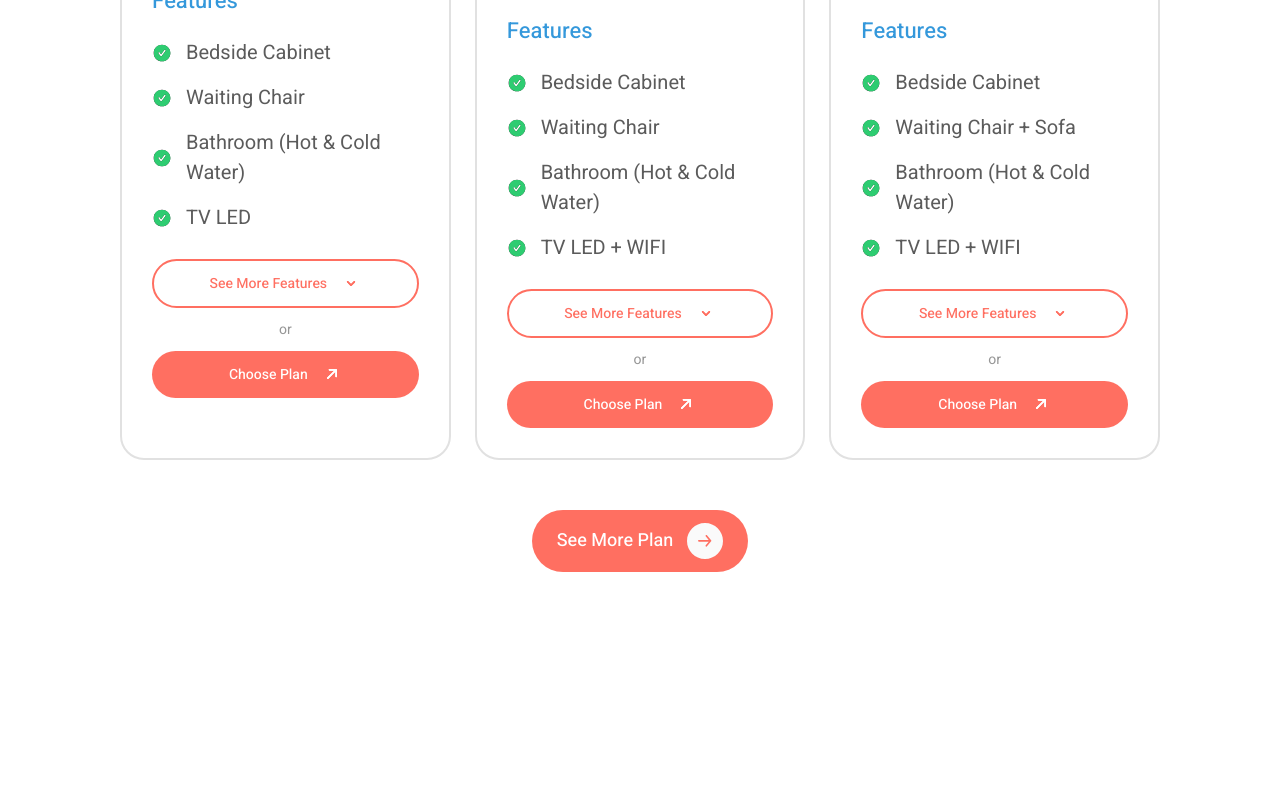
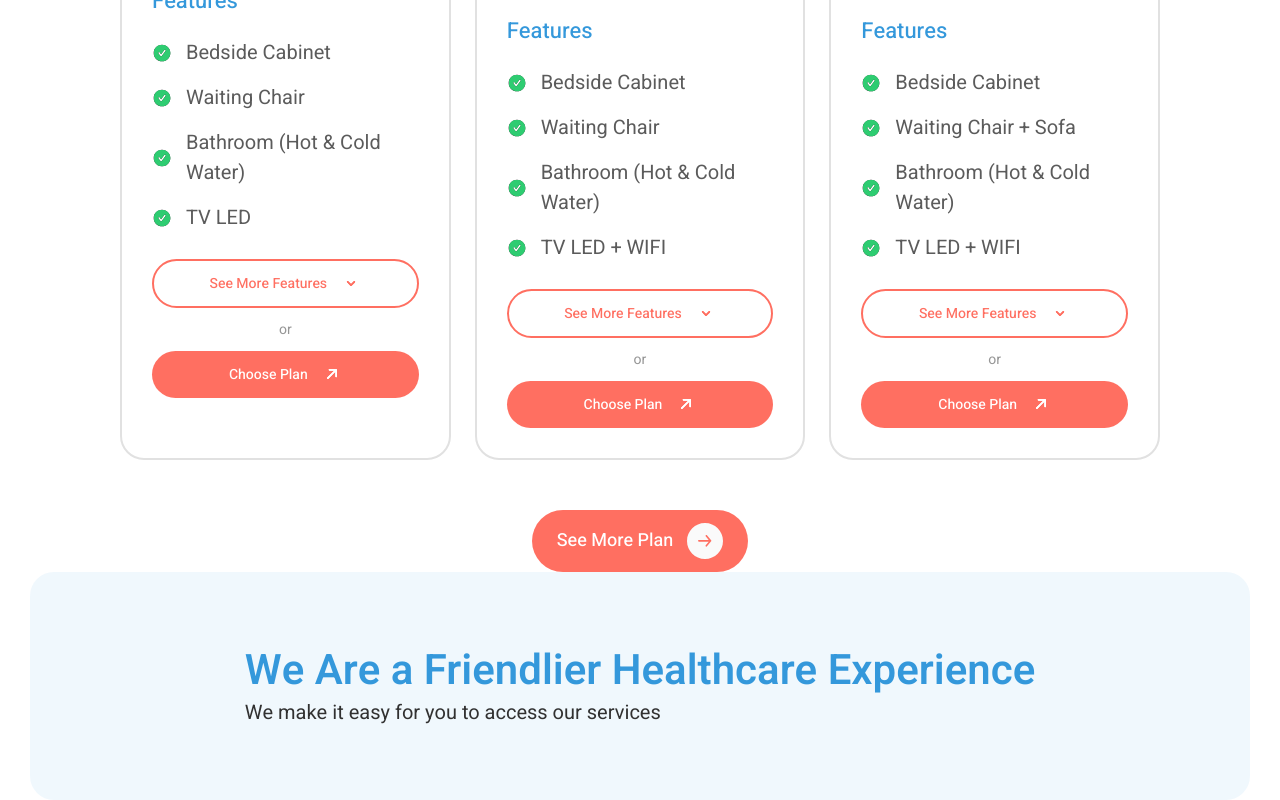
Before and after one commit to Rexenpai-cmd/wellness-landing-page, a React (Vite) app: page / in a window 1280 px wide. Shown: the part 6442-7242 px from the top of the page. Before the commit the page ends 7014 px from the top, so only its background shows below. Built offline with nearby package versions, Linux system fonts and the light colour scheme.

Commit message:
fix(Header): fix Header component staggering issue when menu is closed on small and medium devices

```diff
--- a/src/App.jsx
+++ b/src/App.jsx
@@ -9,6 +9,7 @@ import Services from "./screens/Services";
 import Doctors from "./screens/Doctors";
 import Appointment from "./screens/Appointment";
 import Pricing from "./screens/Pricing";
+import Experience from "./screens/Experience";
 
 const App = () => {
     return (
@@ -22,6 +23,7 @@ const App = () => {
                 <Services />
                 <Doctors />
                 <Pricing />
+                <Experience />
             </div>
         </>
     );
--- a/src/components/Header.jsx
+++ b/src/components/Header.jsx
@@ -28,7 +28,7 @@ const Header = () => {
 
                 <img src={wellness} alt="Wellness" className="z-10" />
                 <nav
-                    className={`${menu ? "opacity-100 pointer-events-auto" : "opacity-0 pointer-events-none lg:pointer-events-auto lg:opacity-100"} flex fixed top-0 left-0 bottom-0 right-0 transition-opacity duration-300 ease-in-out lg:flex lg:static lg:mx-auto`}
+                    className={`${menu ? "block pointer-events-auto" : "hidden pointer-events-none lg:pointer-events-auto lg:opacity-100"} flex fixed top-0 left-0 bottom-0 right-0 lg:flex lg:static lg:mx-auto`}
                 >
                     <div
                         style={{ backgroundImage: `url(${heroBg})` }}
--- a/src/screens/Experience.jsx
+++ b/src/screens/Experience.jsx
@@ -0,0 +1,21 @@
+import React from "react";
+import Heading from "../components/Heading";
+import SectionBg from "../components/SectionBg";
+import SubHeading from "../components/SubHeading";
+
+const Experience = () => {
+    return (
+        <SectionBg id="experience">
+            <div>
+                <div>
+                    <Heading>We Are a Friendlier Healthcare Experience</Heading>
+                    <SubHeading>
+                        We make it easy for you to access our services
+                    </SubHeading>
+                </div>
+            </div>
+        </SectionBg>
+    );
+};
+
+export default Experience;
```
